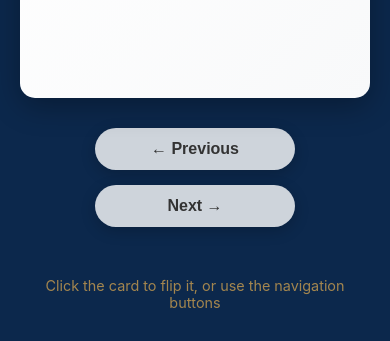
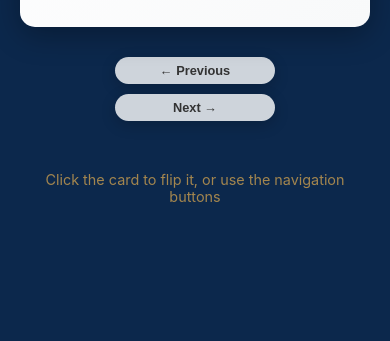
Before and after one commit to alj-games/partnersflashcards, a plain HTML site: page index.html in a window 390 px wide. Shown: the part 503-844 px from the top of the page. Drawn offline with Linux system fonts and the light colour scheme; a web font is replaced by a local one.

Commit message:
Update index.html
- longer pause before flipping back
- smaller buttons (for better fit on phonescreen)

```diff
--- a/index.html
+++ b/index.html
@@ -55,10 +55,10 @@
         }
 
 	.btn {
-            padding: 12px 24px;
+	    padding: 8px 16px;
 	    border: none;
-            border-radius: 25px;
-            font-size: 1rem;
+	    border-radius: 20px;
+	    font-size: 0.9rem;
 	    font-weight: 600;
 	    cursor: pointer;
 	    transition: all 0.3s ease;
@@ -185,16 +185,20 @@
 	    .controls {
 	        flex-direction: column;
 	        align-items: center;
+	        gap: 10px;
 	    }
 
 	    .btn {
-                width: 200px;
+	        width: 160px;
+	        padding: 6px 12px;
+	        font-size: 0.8rem;
 	    }
 
 	    .header h1 {
 	        font-size: 2rem;
 	    }
 	}
+
     </style>
 </head>
 <body>
@@ -413,7 +417,7 @@
 	        autoFlipTimeout = setTimeout(() => {
 	            flashcard.classList.remove('flipped');
 	            isFlipped = false;
-	        }, 3000);
+	        }, 6000);
 	    }
 	});
 
```
Lines whose indentation alone changed are shown as unchanged.
